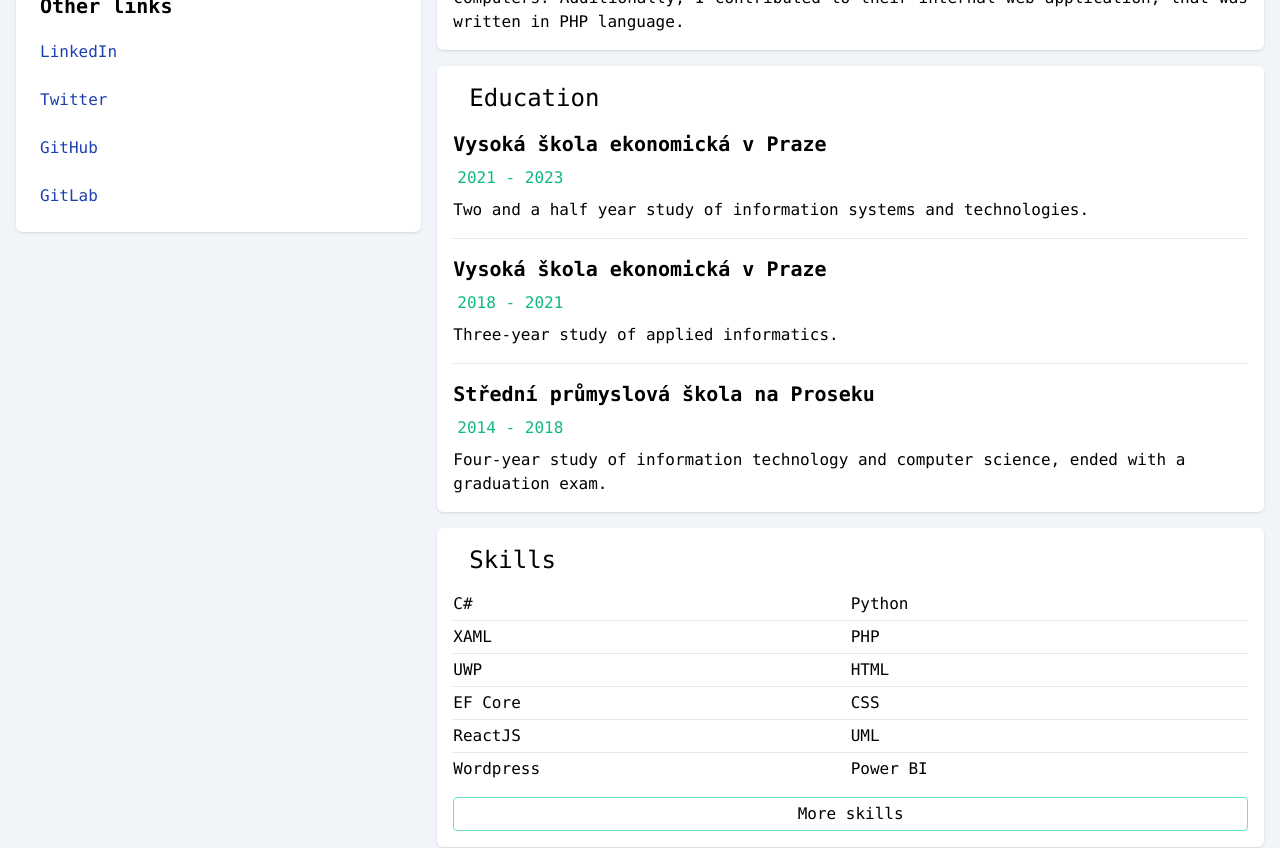
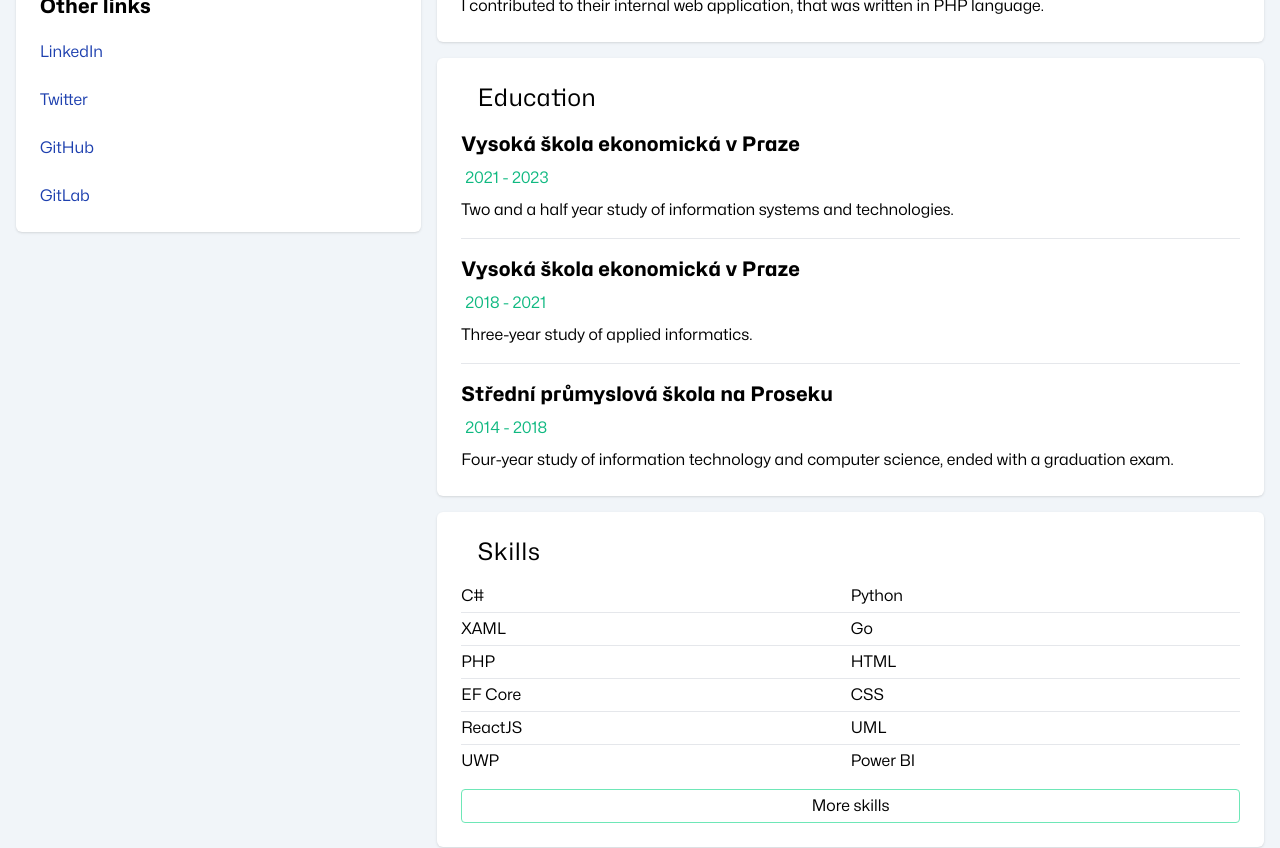
Before and after one commit to MichalMoudry/moudry, a SvelteKit app: page / in a window 1280 px wide. Shown: the part 580-1428 px from the top of the page. Built offline with nearby package versions, Linux system fonts and the light colour scheme; a web font is replaced by a local one.

Commit message:
Bug fixes + changed font (#4)
* Updated font + fix resposivity issues

* Update app.css

* Update app.css

```diff
--- a/src/app.css
+++ b/src/app.css
@@ -5,3 +5,30 @@
 #body-container {
 	display: contents;
 }
+
+@font-face {
+	font-family: 'Mona Sans';
+	src: url('/Mona-Sans.woff2') format('woff2 supports variations'),
+		url('/Mona-Sans.woff2') format('woff2-variations');
+	font-weight: 200 900;
+	font-stretch: 75% 125%;
+}
+
+@font-face {
+	font-family: 'Hubot Sans';
+	src: url('/Hubot-Sans.woff2') format('woff2 supports variations'),
+		url('/Hubot-Sans.woff2') format('woff2-variations');
+	font-weight: 200 900;
+	font-stretch: 75% 125%;
+}
+
+html {
+	font-family: 'Mona Sans';
+}
+
+h1,
+h2,
+h3,
+.text-xl {
+	font-family: 'Hubot Sans';
+}
--- a/src/app.html
+++ b/src/app.html
@@ -9,6 +9,20 @@
 		/>
 		<meta name="theme-color" content="#5C6BC0" />
 		<link rel="icon" href="%sveltekit.assets%/favicon.png" />
+		<link
+			rel="preload"
+			href="%sveltekit.assets%/Mona-Sans.woff2"
+			as="font"
+			type="font/woff2"
+			crossorigin
+		/>
+		<link
+			rel="preload"
+			href="%sveltekit.assets%/Hubot-Sans.woff2"
+			as="font"
+			type="font/woff2"
+			crossorigin
+		/>
 		<meta name="viewport" content="width=device-width" />
 		<link
 			rel="stylesheet"
@@ -20,6 +34,6 @@
 		%sveltekit.head%
 	</head>
 	<body data-sveltekit-preload-data="hover" class="bg-slate-100">
-		<div id="body-container" class="font-mono">%sveltekit.body%</div>
+		<div id="body-container">%sveltekit.body%</div>
 	</body>
 </html>
--- a/src/lib/components/atoms/card.svelte
+++ b/src/lib/components/atoms/card.svelte
@@ -8,7 +8,7 @@
 	 */
 	export let hasPadding = true;
 
-	const padding = hasPadding ? 'p-4' : '';
+	const padding = hasPadding ? 'p-6' : '';
 </script>
 
 <div class="bg-white rounded-md {padding} shadow {classes}">
--- a/src/routes/+layout.svelte
+++ b/src/routes/+layout.svelte
@@ -5,7 +5,7 @@
 </script>
 
 <main class="p-4 min-h-screen flex justify-center">
-	<div class="grid container gap-4 sm:grid-cols-1 md:grid-cols-3">
+	<div class="grid container gap-4 grid-cols-1 md:grid-cols-3">
 		<div>
 			<ProfileInformation />
 		</div>
--- a/src/routes/+page.svelte
+++ b/src/routes/+page.svelte
@@ -73,14 +73,14 @@
 		<ul>
 			<li class="border-b pb-1">C#</li>
 			<li class="border-b py-1">XAML</li>
-			<li class="border-b py-1">UWP</li>
+			<li class="border-b py-1">PHP</li>
 			<li class="border-b py-1">EF Core</li>
 			<li class="border-b py-1">ReactJS</li>
-			<li class="pt-1">Wordpress</li>
+			<li class="pt-1">UWP</li>
 		</ul>
 		<ul>
 			<li class="border-b pb-1">Python</li>
-			<li class="border-b py-1">PHP</li>
+			<li class="border-b py-1">Go</li>
 			<li class="border-b py-1">HTML</li>
 			<li class="border-b py-1">CSS</li>
 			<li class="border-b py-1">UML</li>
--- a/src/routes/skills/+page.svelte
+++ b/src/routes/skills/+page.svelte
@@ -39,12 +39,16 @@
 				<td class="border p-2">Python</td>
 			</tr>
 			<tr>
+				<td class="border p-2">Go</td>
 				<td class="border p-2">PHP</td>
+			</tr>
+			<tr>
+				<td class="border p-2">LINQ</td>
 				<td class="border p-2">JavaScript</td>
 			</tr>
 			<tr>
 				<td class="border p-2">SQL</td>
-				<td class="border p-2">Xamarin</td>
+				<td class="border p-2">Xamarin.Forms</td>
 			</tr>
 			<tr>
 				<td class="border p-2">HTML</td>
@@ -71,16 +75,12 @@
 				<td class="border p-2">Microsoft Excel</td>
 			</tr>
 			<tr>
-				<td class="border p-2">LINQ</td>
+				<td class="border p-2">Wordpress</td>
 				<td class="border p-2">XML</td>
 			</tr>
 			<tr>
 				<td class="border p-2">EF Core</td>
 				<td class="border p-2">Linux</td>
-			</tr>
-			<tr>
-				<td class="border p-2">Wordpress</td>
-				<td class="border p-2">MS Visio</td>
 			</tr>
 			<!--
                 <tr>
```
Also changed, not shown: static/Hubot-Sans.woff2 (added), static/Mona-Sans.woff2 (added).
